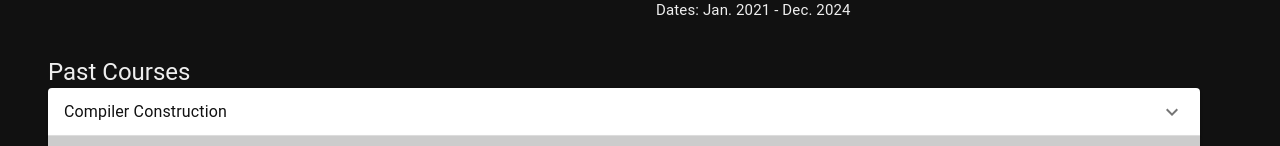
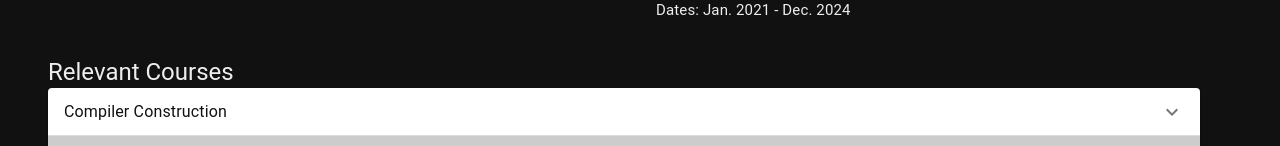
Before and after one commit to tylrhnry/tylrhnry.github.io, a Next.js app: page /education in a window 1280 px wide. Shown: the part 232-378 px from the top of the page. Built offline with nearby package versions, Linux system fonts and the light colour scheme.

Commit message:
Edited education page courses title

```diff
--- a/src/app/components/EducationComps/PastCourses.tsx
+++ b/src/app/components/EducationComps/PastCourses.tsx
@@ -30,7 +30,7 @@ const PastCourses: React.FC = () => {
       alignItems: "center",
     }}>
       <Container>
-      <Typography variant="h5">Past Courses</Typography>
+      <Typography variant="h5">Relevant Courses</Typography>
       {CourseData.map((course, index) => (
         <CourseTemplate
           key={index}
```
